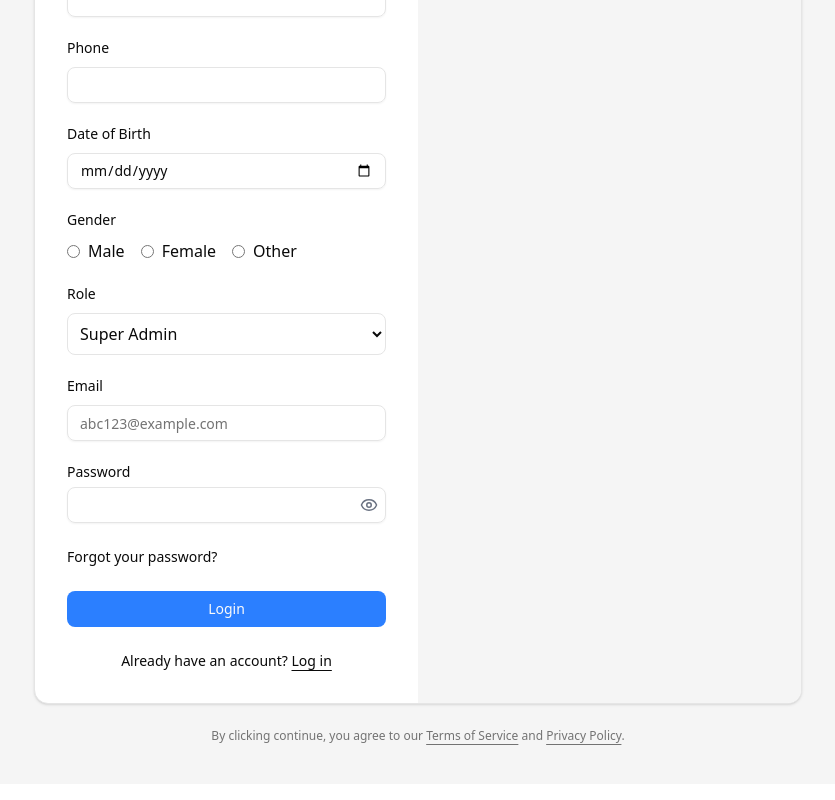
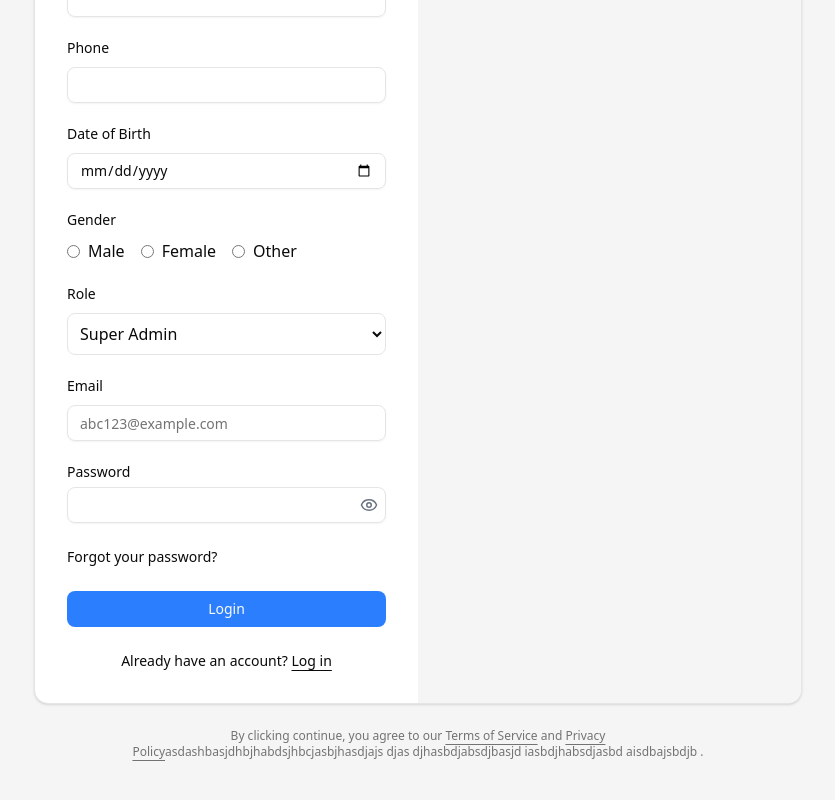
Before and after one commit to nayannnn07/artist-mgmt-front, a Next.js app: page /signup in a window 1280 px wide. Shown: the part 402-1202 px from the top of the page, without its empty margins (222-1057 px from the left). Built offline with nearby package versions, Linux system fonts and the light colour scheme.

Commit message:
feat:signup module

```diff
--- a/src/components/signup-form.tsx
+++ b/src/components/signup-form.tsx
@@ -289,7 +289,8 @@ export function SignupForm({
         <a href="#" onClick={(e) => e.preventDefault()}>
           Privacy Policy
         </a>
-        .
+        asdashbasjdhbjhabdsjhbcjasbjhasdjajs djas djhasbdjabsdjbasjd
+        iasbdjhabsdjasbd aisdbajsbdjb .
       </div>
     </div>
   );
```
